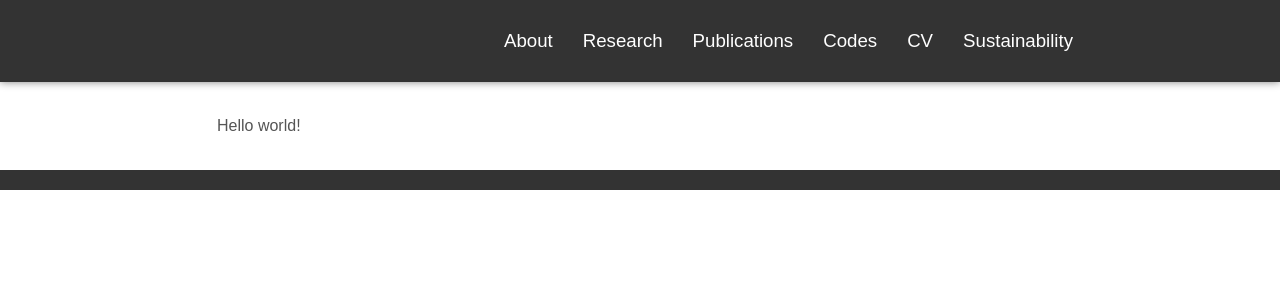
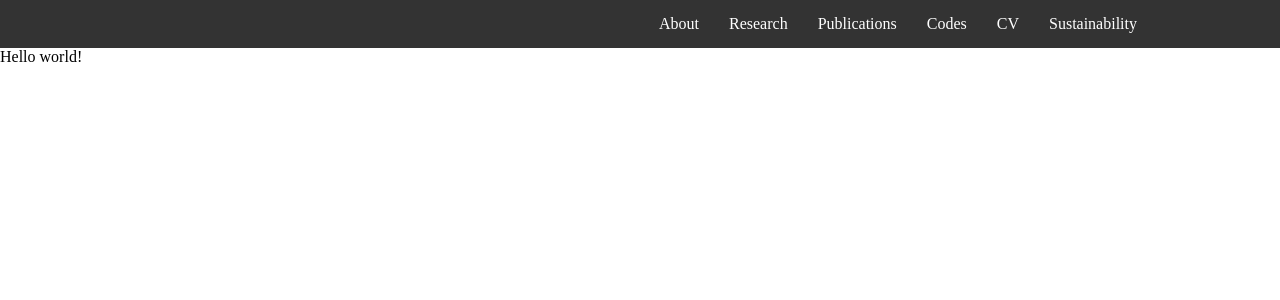
Before and after one commit to felixbosco/felixbosco.github.io, a Jekyll site: the page built from index.html, in a window 1280 px wide. Shown: the top 300 px of the page. Built offline with Jekyll 4.4.1, drawn with Linux system fonts in a browser that asks for light colours.

Commit message:
Revert "Go back to backup"
This reverts commit c9acac0ced9318ffa6efa2e1df7ac89f685c6c22.

Undo copy of other style sheet

```diff
--- a/assets/css/style.css
+++ b/assets/css/style.css
@@ -1,13 +1,5 @@
----
----
-
-* {
-  box-sizing: border-box;
-}
-
 /* ---------- general design: body ---------- */
-body {
-  font-family: Arial, Helvetica, sans-serif;
+html, body {
   margin: 0;
 }
 
@@ -16,57 +8,18 @@ header {
     display: -webkit-flex;
     display: flex;
     flex-direction: row;
-  width: 100%;
-  margin: 0;
-  padding-left: 15%;
-  padding-right: 15%;
+
+    width: 100;
+    padding: 0px 10%;
+
     background-color: #333;
-  font-size: 14pt;
-  box-shadow: 0px 0px 8px gray;
-}
-header a {
-  color: white;
-  text-decoration: none;
-}
-header a:hover {
-  color: white;
-  text-decoration: none;
-}
-header:after {
-  content: "";
-  display: table;
-  clear: both;
-}
-.name {
-  -webkit-flex: 1;
-  -ms-flex: 1;
-  flex: 1;
-  background: transparent;
-  padding-top: 15px;
-  padding-bottom: 15px;
-  font-size: 28pt;
 }
 
-@media (max-width: 600px) {
-  header {
-    -webkit-flex-direction: column;
-    flex-direction: column;
-    padding-left: 25px;
-    padding-right: 25px;
-    width: 100%;
-  }
-  .name {
-    width: 100%;
-  }
-}
-
-/* ---------- general design: nav menu ---------- */
+/* ---------- general design: nav ---------- */
 nav {
     -webkit-flex: 1;
     -ms-flex: 1;
     flex: 1;
-  background: inherit;
-  height: inherit;
 }
 nav ul {
     float: right;
@@ -74,7 +27,6 @@ nav ul {
     margin: 0;
     padding: 0;
     overflow: hidden;
-  background-color: inherit;
 }
 nav li {
   float: left;
@@ -83,88 +35,27 @@ nav li a {
   display: block;
   color: white;
   text-align: center;
-  padding: 30px 15px;
+  padding: 15px 15px;
   text-decoration: none;
 }
 nav li a:hover {
   background-color: #111;
 }
-@media (max-width: 600px) {
-  nav {
-    background: transparent;
-  }
-}
 
-/* ---------- general design: flex boxes ---------- */
-section {
-  display: -webkit-flex;
-  display: flex;
-}
+.header-nav
 
 /* ---------- general design: main ---------- */
 main {
     width: 70%;
-  position: relative;
-  margin-top: 10px;
-  margin-bottom: 10px;
-  margin-left: 15%;
-  margin-right: 15%;
+    margin: auto;
+    padding: 25px;
 
-  padding: 25px;
-  text-align: justify;
+    color: #333;
+}
 
-  color: #555;
-}
-@media (max-width: 600px) {
+/* ---------- responsive design: main ---------- */
+@media (max-width: 1000px) {
     main {
-    -webkit-flex-direction: column;
-    flex-direction: column;
         width: 100%;
-    margin-left: 0;
-    margin-right: 0;
     }
 }
-
-main a {
-  color: black;
-  text-decoration: none;
-}
-main a:hover {
-  color: blue;
-}
-
-main:after {
-  content: "";
-  display: table;
-  clear: both;
-}
-
-/* Style the footer */
-footer {
-  background-color: #333;
-  padding: 10px;
-  text-align: center;
-  color: white;
-}
-
-/* Responsive layout - makes the menu and the content (inside the section) sit on top of each other instead of next to each other */
-@media (max-width: 600px) {
-  section {
-    -webkit-flex-direction: column;
-    flex-direction: column;
-  }
-}
-
-/* ---------- element design: table ---------- */
-table {
-  width: 100%;
-  border-collapse: collapse;
-}
-table tr:nth-child(odd) {
-  background-color: #eeeeee;
-}
-table td {
-  padding: 12px 24px 12px 24px;
-  border: 1px solid #eeeeee;
-  text-align: left;
-}
```
Lines whose indentation alone changed are shown as unchanged.
